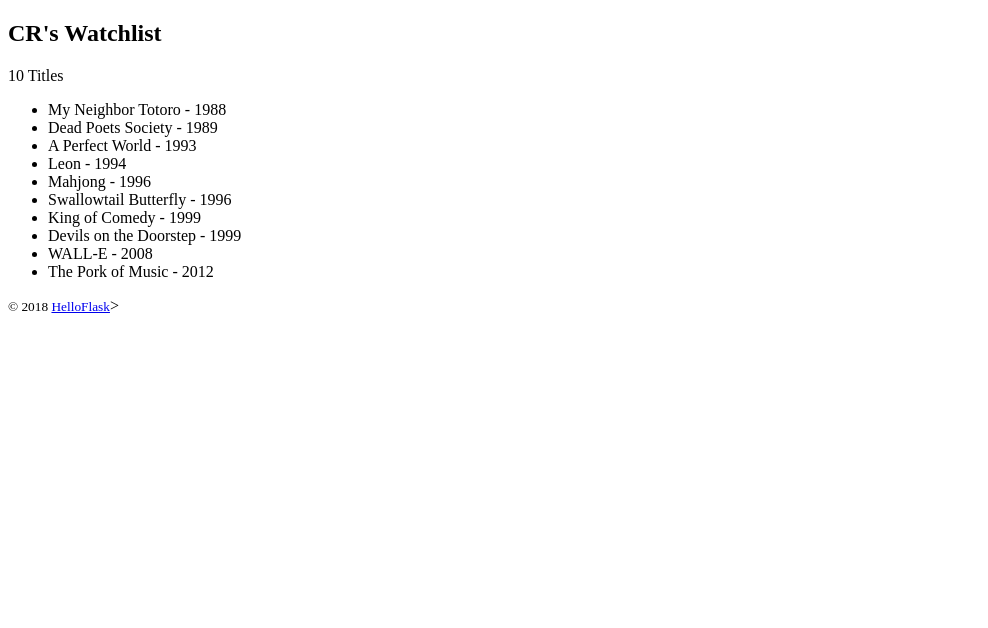
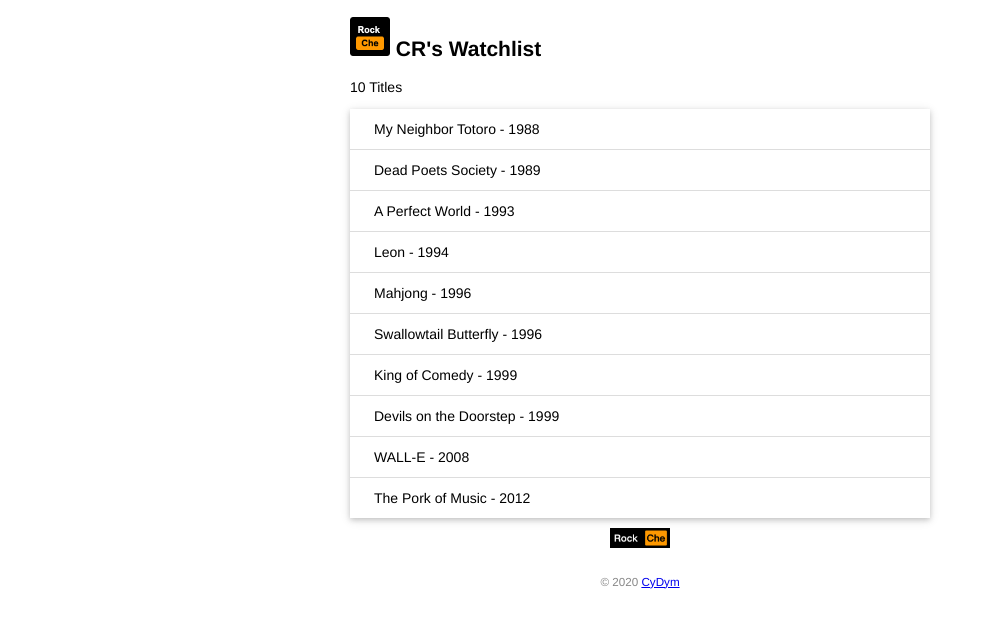
Before and after one commit to CrDym/watchlist, a Flask app: page / in a window 1280 px wide. Shown: the top 628 px of the page, without its empty margins (0-988 px from the left). Run offline with Flask 2, Linux system fonts and the light colour scheme.

Commit message:
add: static files

```diff
--- /dev/null
+++ b/static/style.css
@@ -0,0 +1,47 @@
+/* 页面整体 */
+body {
+    margin: auto;
+    max-width: 580px;
+    font-size: 14px;
+    font-family: Helvetica,Arial,sans-serif;
+}
+
+/* 页脚 */
+footer {
+    color: #888;
+    margin-top: 15px;
+    text-align: center;
+    padding: 10px;
+}
+
+/* 头像 */
+.logo {
+    width: 40px;
+}
+
+/* 电影列表 */
+.movie-list {
+    list-style-type: none;
+    padding: 0;
+    margin-bottom: 10px;
+    box-shadow: 0 2px 5px 0 rgba(0, 0, 0, 0.16), 0 2px 10px 0 rgba(0, 0, 0, 0.12);
+}
+
+.movie-list li {
+    padding: 12px 24px;
+    border-bottom: 1px solid #ddd;
+}
+
+.movie-list li:last-child {
+    border-bottom:none;
+}
+
+.movie-list li:hover {
+    background-color: #f8f9fa;
+}
+
+.logo2 {
+    display: block;
+    margin: 0 auto;
+    height: 20px;
+}
--- a/templates/index.html
+++ b/templates/index.html
@@ -3,18 +3,24 @@
 <head>
     <meta charset="UTF-8">
     <title>{{ name }}'s Watchlist</title>
+    <link rel="icon" href="{{url_for('static',filename='icon.png')}}">
+    <link rel="stylesheet" href="{{ url_for('static', filename='style.css') }}" type="text/css">
 </head>
 <body>
-    <h2>{{ name }}'s Watchlist</h2>
+    <h2>
+        <img alt="logo" class="logo" src="{{url_for('static',filename='images/logo.png')}}">
+        {{ name }}'s Watchlist
+    </h2>
     {# 使用length 过滤器获取 movies 变量的长度 #}
     <p>{{ movies|length }} Titles</p>
-    <ul>
+    <ul class="movie-list">
         {% for movie in movies %} {# 迭代 movies 变量 #}
         <li>{{ movie.title }} - {{ movie.year }}</li> {# 等同于 movie['title'] #}
         {% endfor %}  {# 使用 endfo 标签结束 for 语句 #}
     </ul>
+    <img alt="logo2" class="logo2" src="{{ url_for('static', filename='images/logo2.png') }}">
     <footer>
-        <small>&copy; 2018 <a href="http://helloflask.com/tutorial">HelloFlask</a></small>>
+        <small>&copy; 2020 <a href="https://github.com/CrDym">CyDym</a></small>
     </footer>
 </body>
 </html>
```
Also changed, not shown: static/icon.png (added), static/images/logo.png (added), static/images/logo2.png (added).
